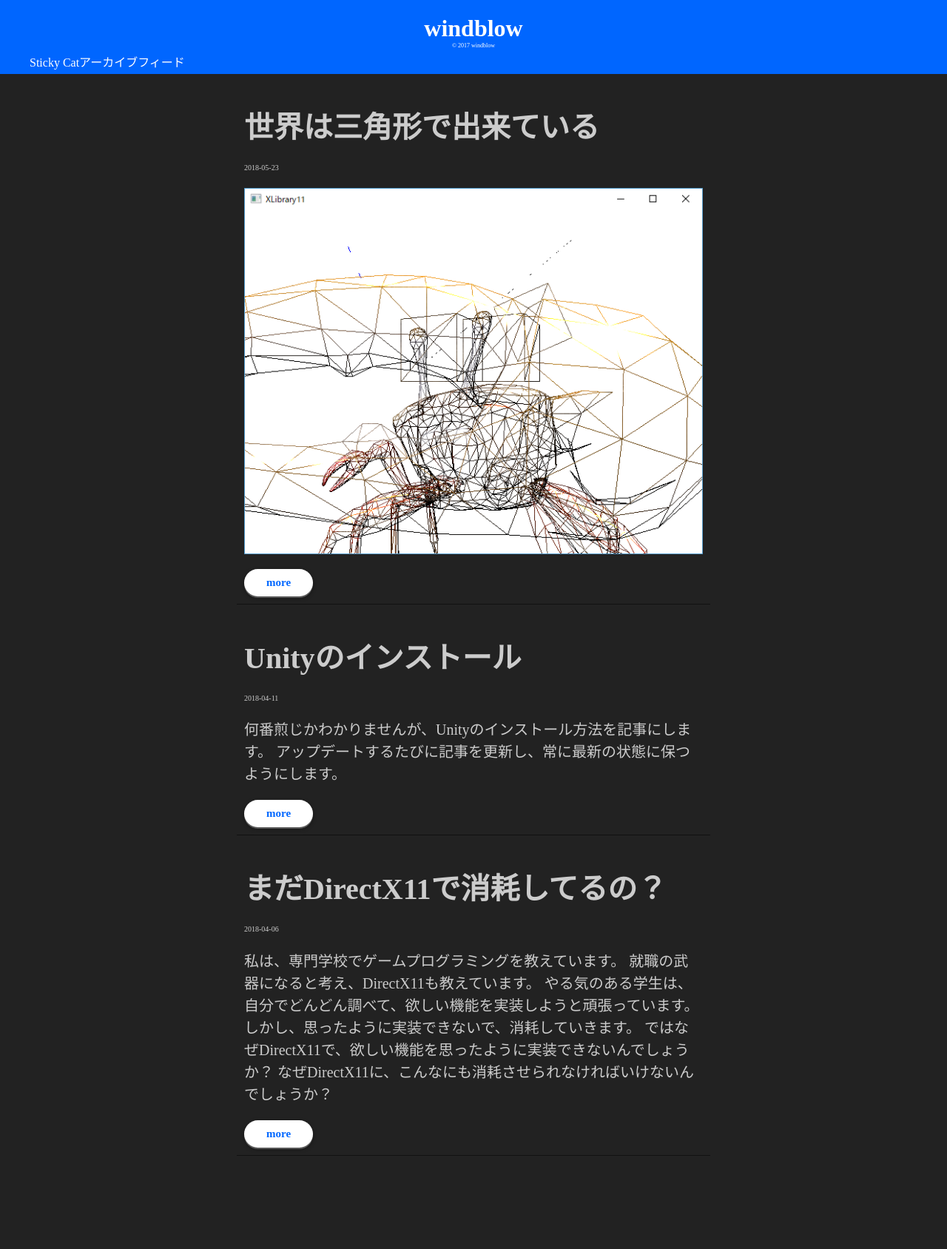
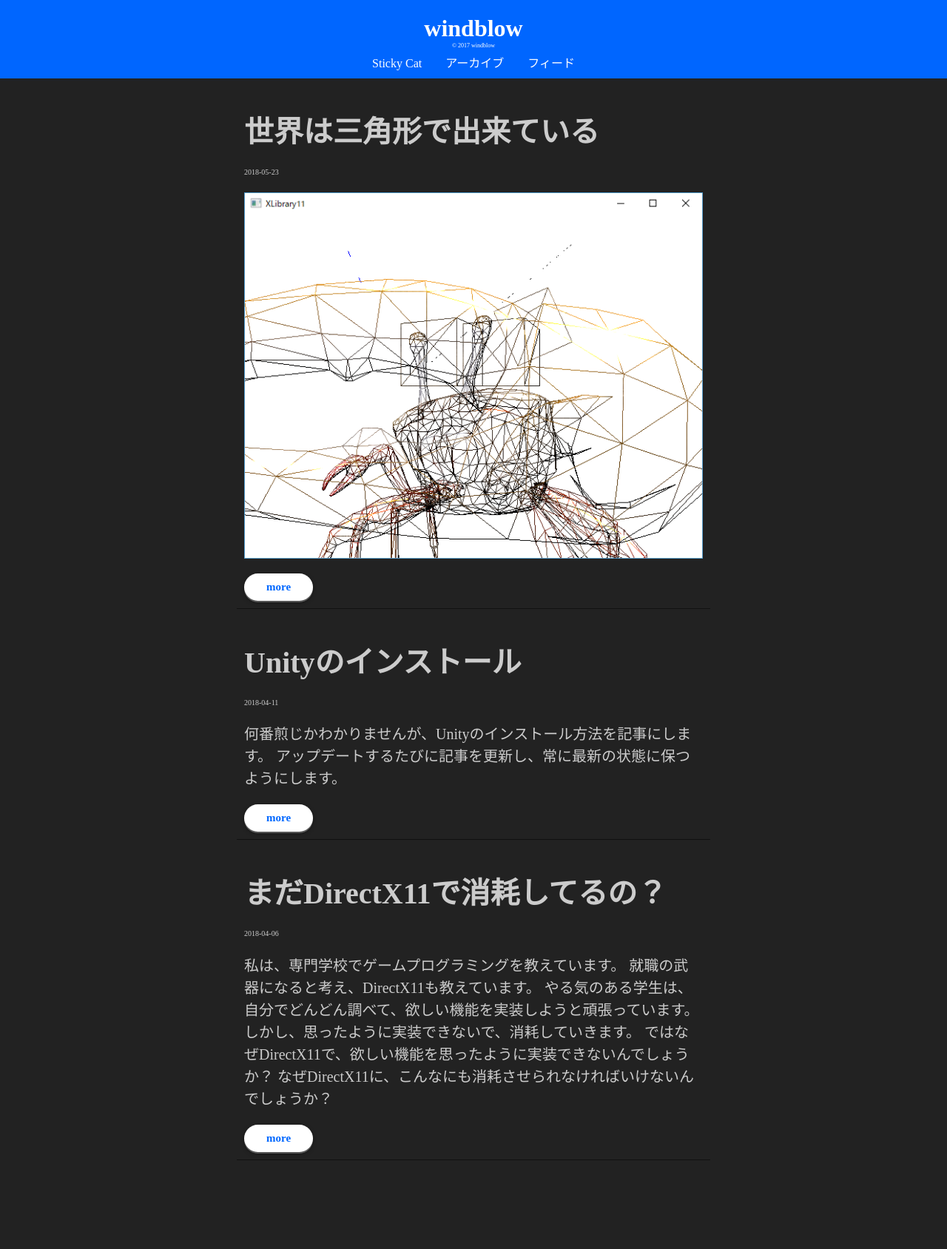
Before and after one commit to itukikikuti/windblow.net, a Jekyll site: the page built from index.html, in a window 1280 px wide. Shown: the whole page at 74% size. Built offline with Jekyll 4.4.1, drawn with Linux system fonts in a browser that asks for light colours; the list of posts is cut into pages by our own code.

Commit message:
Update style.scss

```diff
--- a/assets/css/style.scss
+++ b/assets/css/style.scss
@@ -17,13 +17,12 @@
     top: 0;
     left: 0;
     width: 100%;
-    height: 100px;
     background: $theme;
     background-size: cover;
     h1 {
         margin: 0;
         padding-top: 20px;
-        font-weight: 600;
+        font-weight: bold;
         text-align: center;
     }
     a {
@@ -32,8 +31,15 @@
     nav ul {
         list-style: none;
         margin: 0;
-        margin-top: 10px;
+        padding: 0;
         display: flex;
+        justify-content: center;
+        align-items: center;
+        height: 2.5em;
+        li a {
+            display: block;
+            padding: 0.75em 1em;
+        }
     }
     small {
         color: $white;
@@ -62,22 +68,22 @@
                 padding: 10px 30px;
                 border-radius: 999px;
                 box-shadow:
-                    0px 2px 5px rgba(0, 0, 0, 0.5),
-                    0px 2px 0px rgba($theme / 2, 1);
+                    0 2px 5px rgba(0, 0, 0, 0.5),
+                    0 2px 0 rgba($theme / 2, 1);
                 &:hover {
                     transform: translateY(2px);
-                    box-shadow: 0px 1px 1px rgba(0, 0, 0, 0.5);
+                    box-shadow: 0 1px 1px rgba(0, 0, 0, 0.5);
                 }
             }
         }
     }
 }
 article {
-    margin: 20px 0px;
+    margin: 20px 0;
     padding: 10px;
     border-bottom: 1px solid rgba(0, 0, 0, 0.5);
     h2 a {
-        font-weight: 900;
+        font-weight: bold;
         font-size: 40px;
         color: $text;
         &:hover {
@@ -108,11 +114,11 @@
         padding: 10px 30px;
         border-radius: 999px;
         box-shadow:
-            0px 2px 5px rgba(0, 0, 0, 0.5),
-            0px 2px 0px rgba($white / 2, 1);
+            0 2px 5px rgba(0, 0, 0, 0.5),
+            0 2px 0 rgba($white / 2, 1);
         &:hover {
             transform: translateY(2px);
-            box-shadow: 0px 1px 1px rgba(0, 0, 0, 0.5);
+            box-shadow: 0 1px 1px rgba(0, 0, 0, 0.5);
         }
     }
     .YouTube {
@@ -120,7 +126,7 @@
         width: 100%;
         height: 0;
         padding-top: 56.25%;
-        margin: 30px 0px;
+        margin: 30px 0;
         iframe {
             position: absolute;
             top: 0;
```
